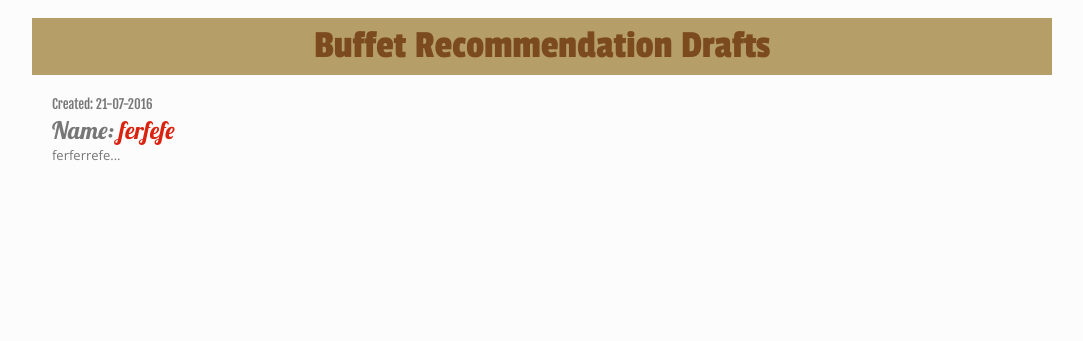
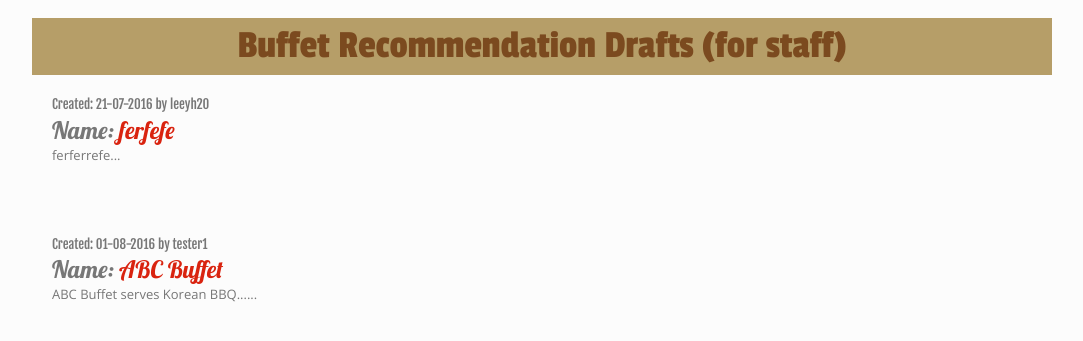
Before and after one commit to leeyh20/buffeter, a Django app: a page that uses buffetinfo/templates/buffetinfo/buffet_draft_list.html in a window 1280 px wide. Shown: the part 42-383 px from the top of the page, without its empty margins (123-1206 px from the left). Run offline with Django 3.2, Linux system fonts and the light colour scheme; a user stored in the database is signed in; data comes from the database, SQL or seed files in the repository; some libraries are stand-ins or nearby versions; some web fonts are replaced.

Commit message:
Staff -> can see everyone's drafts. Only staff can publish and edit buffets.

```diff
--- a/buffetinfo/templates/buffetinfo/buffet_detail.html
+++ b/buffetinfo/templates/buffetinfo/buffet_detail.html
@@ -10,12 +10,12 @@
                     <p> Created: {{ buffet.created_date }} </p>
                     {% if buffet.published_date %}
                      <p> Published: {{ buffet.published_date }} </p>
-                    {% else %}
+                    {% elif user.is_staff %}
                         <a class="btn btn-default" href="{% url 'buffetinfo.views.buffet_publish' pk=buffet.pk %}">Publish</a>
                     {% endif %}
                 </div>
 
-                {% if user.is_authenticated %}
+                {% if user.is_authenticated and user.is_staff %}
                 	<a class="btn btn-default" href="{% url 'buffet_edit' pk=buffet.pk %}"><span class="glyphicon glyphicon-pencil"></span></a>
                 	<a class="btn btn-default" href="{% url 'buffet_remove' pk=buffet.pk %}"><span class="glyphicon glyphicon-remove"></span></a>
                	{% endif %}
--- a/buffetinfo/templates/buffetinfo/buffet_draft_list.html
+++ b/buffetinfo/templates/buffetinfo/buffet_draft_list.html
@@ -4,12 +4,13 @@
 
 {% block content %}
 <div id = "buffetdraft">
-	<p> Buffet Recommendation Drafts </p>
+	<p> Buffet Recommendation Drafts {% if user.is_staff %} (for staff) {% endif %} </p>
+
 </div>
     {% for buffet in buffets %}
         <div class="buffet">
         	<div id = "buffetdraftcreateddate">
-            	<p class="date">Created: {{ buffet.created_date|date:'d-m-Y' }}</p>
+            	<p class="date">Created: {{ buffet.created_date|date:'d-m-Y' }} by {{ buffet.author }}</p>
             </div>
             <div id = "buffetdraftlink">
             	<p>Name: <a href="{% url 'buffetinfo.views.buffet_detail' pk=buffet.pk %}">{{ buffet.name }}</a></p>
--- a/buffetinfo/views.py
+++ b/buffetinfo/views.py
@@ -94,7 +94,10 @@ def buffet_edit(request, pk):
 
 @login_required
 def buffet_draft_list(request):
-    buffets = Buffet.objects.filter(published_date__isnull=True, author=request.user).order_by('created_date')
+    if (request.user.is_staff):
+        buffets = Buffet.objects.filter(published_date__isnull=True).order_by('created_date')
+    else:
+        buffets = Buffet.objects.filter(published_date__isnull=True, author=request.user).order_by('created_date')
     return render(request, 'buffetinfo/buffet_draft_list.html', {'buffets': buffets})
 
 @login_required
--- a/useradmin/views.py
+++ b/useradmin/views.py
@@ -34,6 +34,7 @@ def account_profile(request):
 
                 if (not profile.user):
                     profile.user = request.user
+
                 profile.save()
                 return redirect('/')
         else:
```
